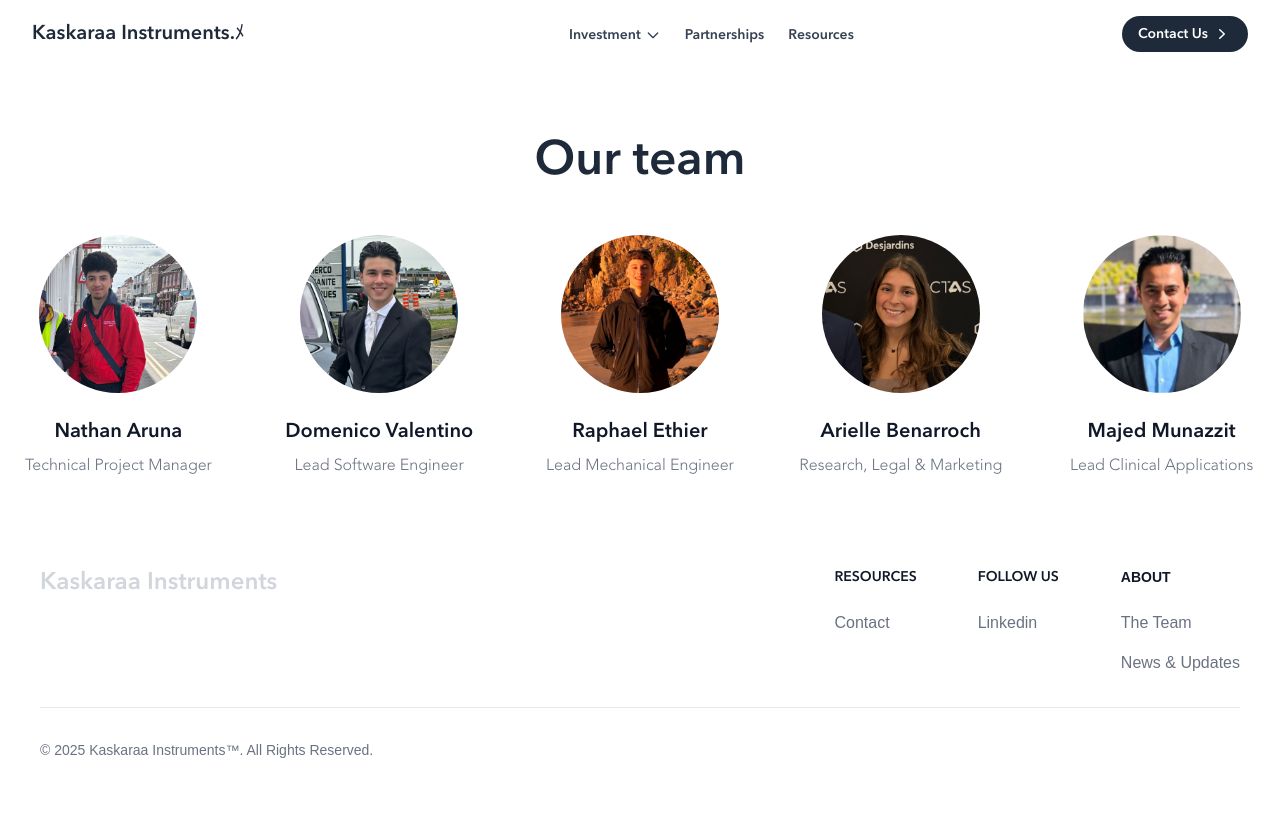
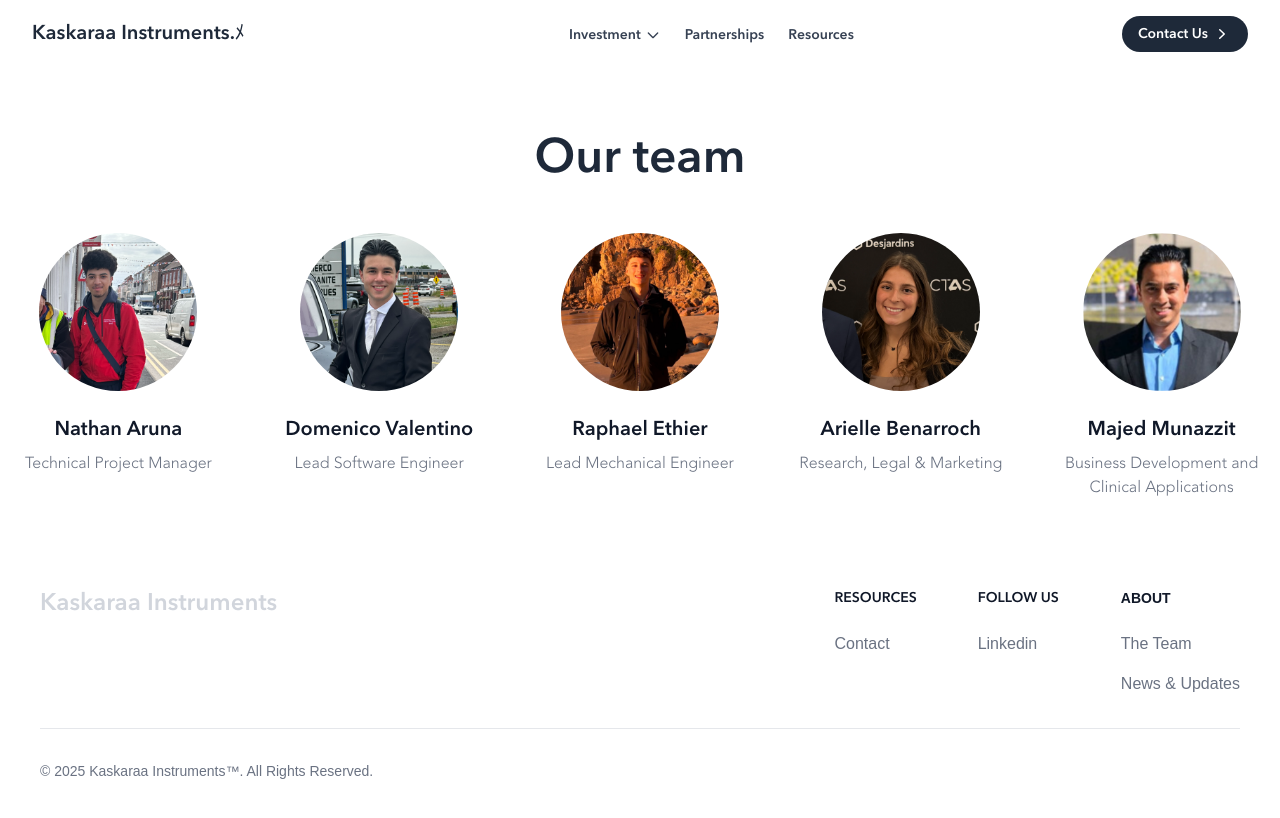
Before and after one commit to kaskaraa/web, a Next.js app: page /about/team in a window 1280 px wide. Shown: the top 818 px of the page. Built offline with nearby package versions, Linux system fonts and the light colour scheme.

Commit message:
Update job title for team member in TeamPage component

```diff
--- a/src/app/about/team/page.tsx
+++ b/src/app/about/team/page.tsx
@@ -104,7 +104,7 @@ const TeamPage = () => {
                   Majed Munazzit
                 </h4>
                 <span className="font-[Avenirlight] text-gray-500 text-center block transition-all duration-500 group-hover:text-gray-600">
-                  Lead Clinical Applications
+                  Business Development and Clinical Applications
                 </span>
               </div>
             </div>
```
